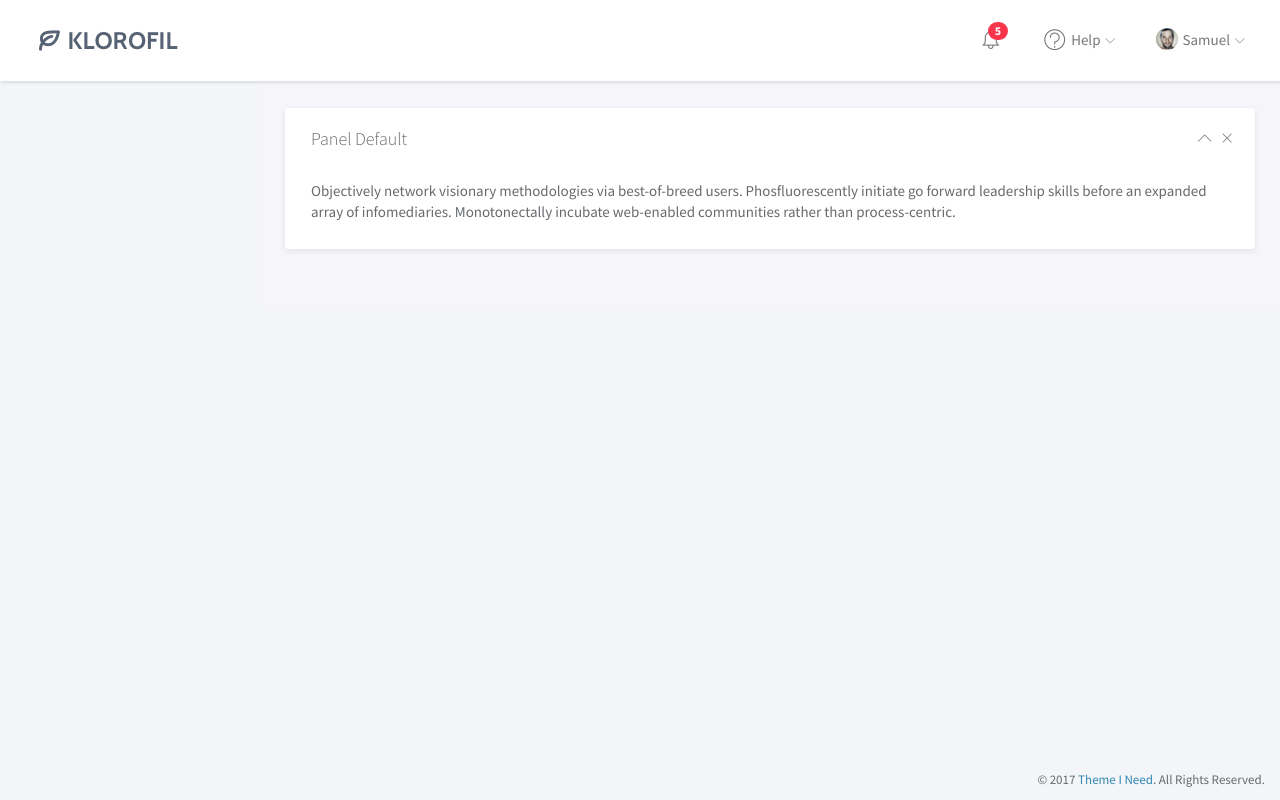
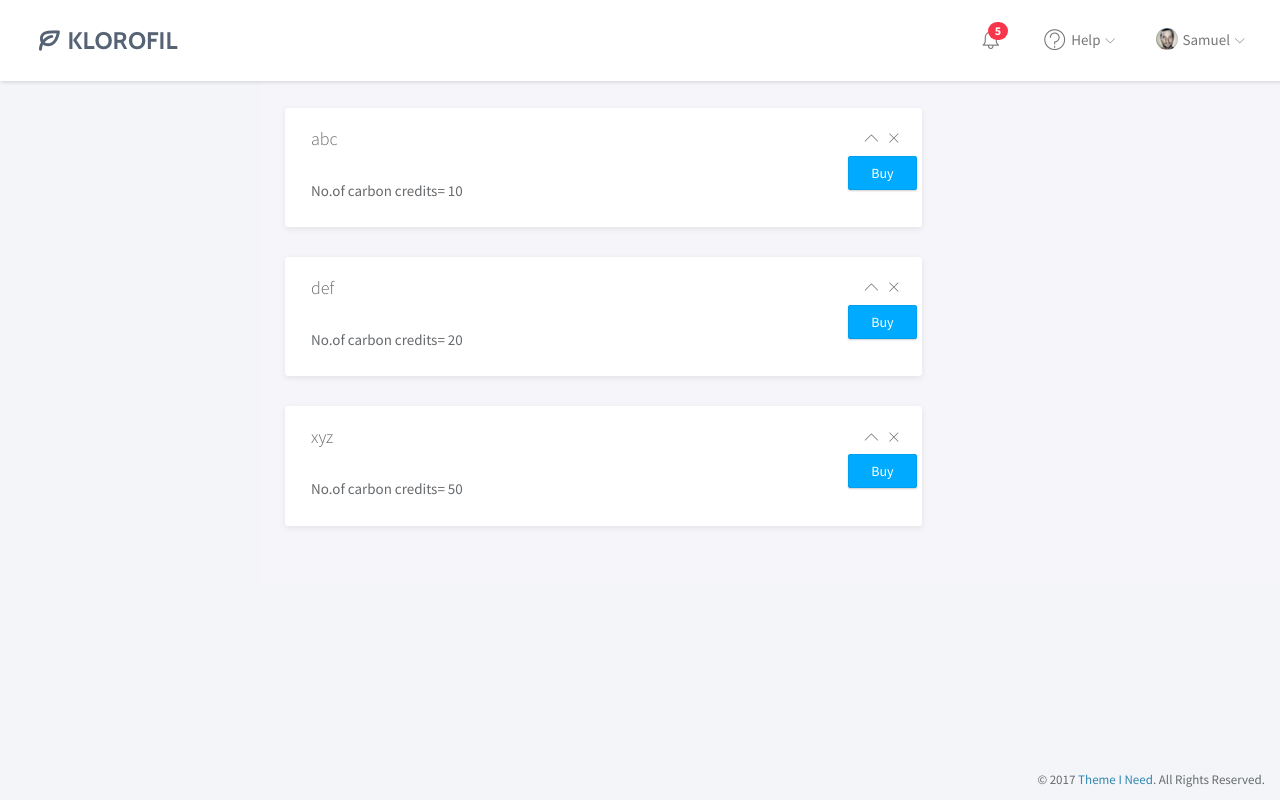
Before and after one commit to sanidhyaRsharma/cc-trading-demo, a Flask app: page /buy in a window 1280 px wide. Run offline with Flask 2, Linux system fonts and the light colour scheme; some libraries are stand-ins or nearby versions.

Commit message:
buy.html done send-reuqest html incomplete

```diff
--- a/app/routes.py
+++ b/app/routes.py
@@ -8,4 +8,10 @@ def index():
 
 @app.route('/buy')
 def buy():
-    return render_template('buy.html')
+    sellers=[{"Name":"abc","CarbonCredits":10},{"Name":"def","CarbonCredits":20},{"Name":"xyz","CarbonCredits":50}]
+    return render_template('buy.html',len=len(sellers),sellers=sellers)
+
+@app.route('/send-request')
+def send_request(data):
+    print(seller)
+    return render_template('send-request.html',seller=data)
--- a/app/templates/buy.html
+++ b/app/templates/buy.html
@@ -1,17 +1,29 @@
 {% extends "base.html"%}
 
 {% block content %}
-<div class="panel">
+{% for i in range (0,len)  %}
+<div class="row">
+<div class="col-md-8">
+
+    <div class="panel">
     <div class="panel-heading">
-        <h3 class="panel-title">Panel Default</h3>
+        <h3 class="panel-title">{{sellers[i]["Name"]}}</h3>
         <div class="right">
             <button type="button" class="btn-toggle-collapse"><i class="lnr lnr-chevron-up"></i></button>
             <button type="button" class="btn-remove"><i class="lnr lnr-cross"></i></button>
         </div>
+
     </div>
     <div class="panel-body">
-        <p>Objectively network visionary methodologies via best-of-breed users. Phosfluorescently initiate go forward leadership skills before an expanded array of infomediaries. Monotonectally incubate web-enabled communities rather than process-centric.</p>
+        <p> No.of carbon credits= {{sellers[i]["CarbonCredits"]}}
+        <div class="bottom">
+            <div class="right">
+                <a href="send-request/{{sellers[i]}}" class="btn btn-primary" role="button">Buy</a>
+            </div>
+        </div>
     </div>
 </div>
-
+</div>
+</div>
+{% endfor %}
 {%endblock%}
```
Also changed, not shown: app/templates/send-request.html (added, +9 -0 lines).
